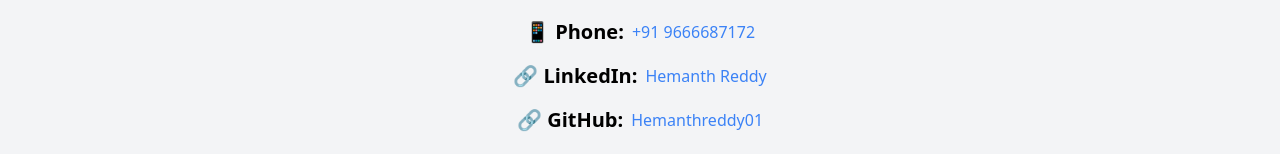
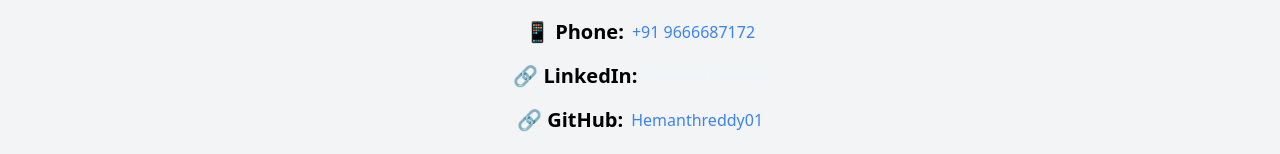
Before and after one commit to Hemanthreddy01/demo., a website: page index.html in a window 1280 px wide. Shown: the part 3639-3793 px from the top of the page. Drawn offline with nearby package versions, Linux system fonts and the light colour scheme.

Commit message:
Update index.html

```diff
--- a/index.html
+++ b/index.html
@@ -240,7 +240,7 @@
       <!-- LinkedIn -->
       <div class="flex justify-center items-center">
         <span class="font-semibold text-xl">🔗 LinkedIn: </span>
-        <a href="https://www.linkedin.com/in/hemanth-reddy-21914224a/" target="_blank" class="ml-2 text-blue-500">Hemanth Reddy</a>
+        <a href="https://www.linkedin.com/in/hemanth-reddy-21914224a/" target="_blank" class="ml-2 text-blue-50">Hemanth Reddy</a>
       </div>
 
       <!-- GitHub -->
```
